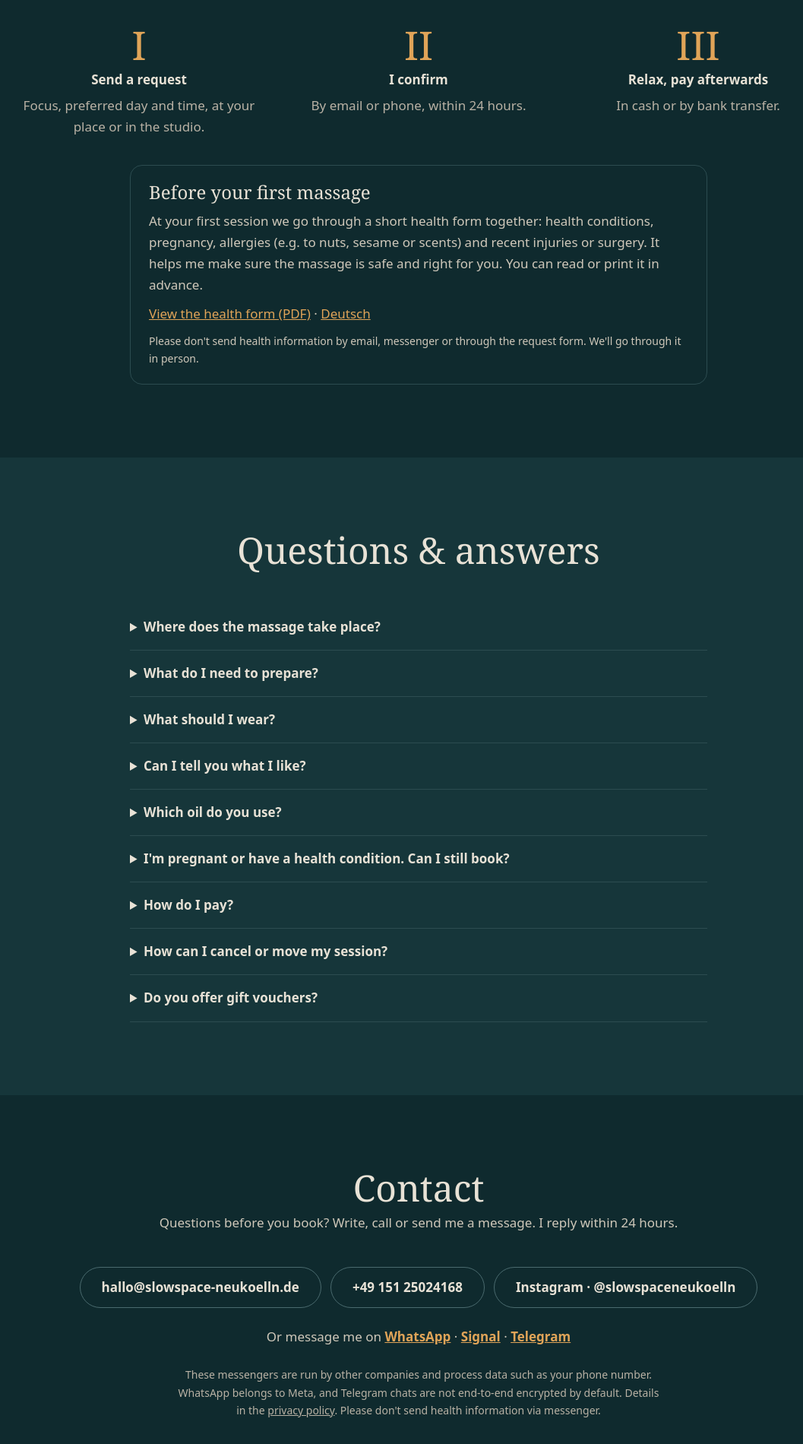
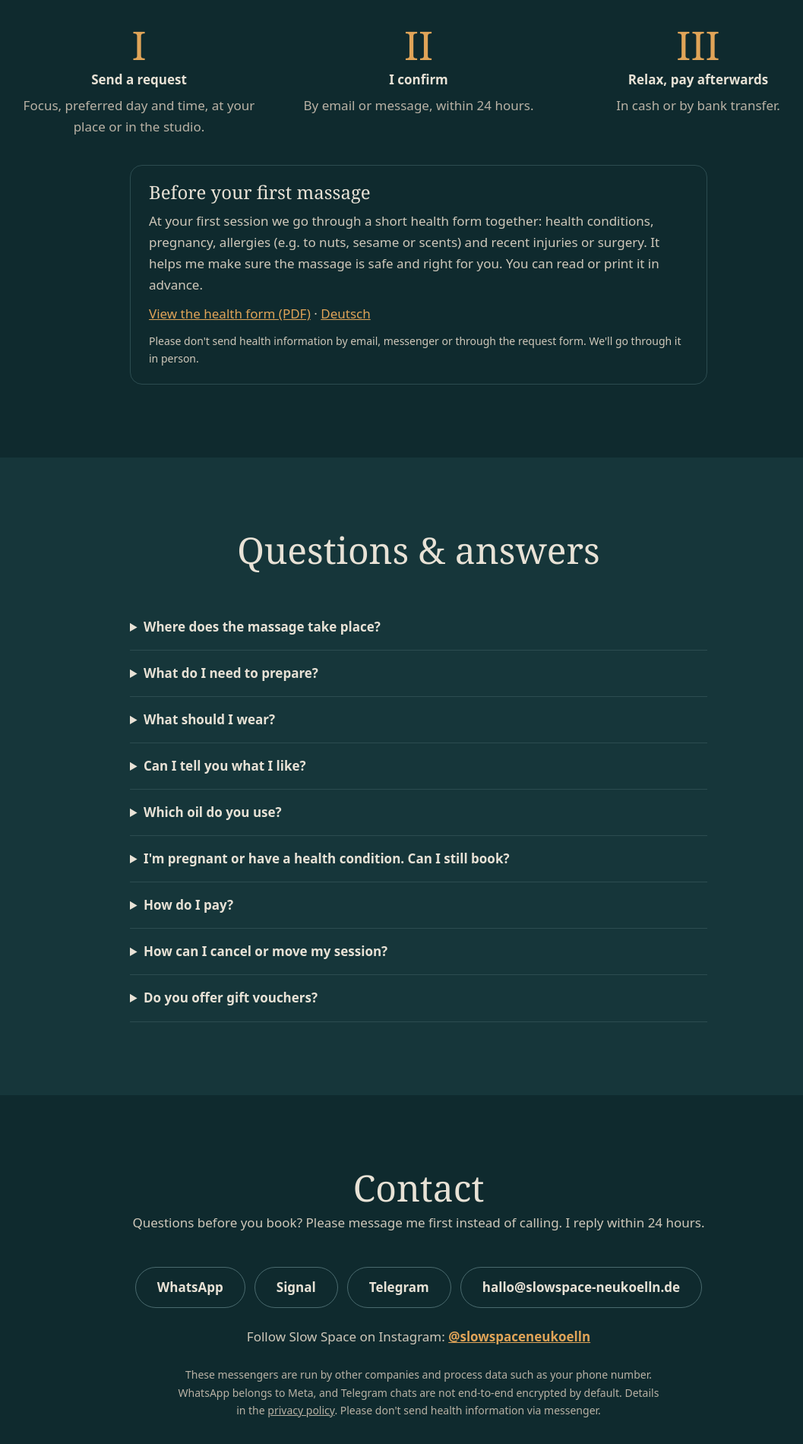
Before and after one commit to burhankirac/masaj_website_01, a plain HTML site: page index.html in a window 1280 px wide. Shown: the part 2880-4780 px from the top of the page at 76% size, without its empty margins (89-1146 px from the left). Drawn offline with Linux system fonts and the light colour scheme; a web font is replaced by a local one.

Commit message:
Contact: message first, no call button; messengers as buttons, Instagram as follow line
Co-Authored-By: Claude Opus 5.5 <noreply@anthropic.com>
Claude-Session: https://claude.ai/code/session_01Bj3SLvBzWfoFWBSHJPLBgb

```diff
--- a/index.html
+++ b/index.html
@@ -113,7 +113,7 @@
         <div class="section-head"><h2>How booking works</h2></div>
         <ol class="steps">
         <li><span class="num" aria-hidden="true">I</span><strong>Send a request</strong><span>Focus, preferred day and time, at your place or in the studio.</span></li>
-        <li><span class="num" aria-hidden="true">II</span><strong>I confirm</strong><span>By email or phone, within 24 hours.</span></li>
+        <li><span class="num" aria-hidden="true">II</span><strong>I confirm</strong><span>By email or message, within 24 hours.</span></li>
         <li><span class="num" aria-hidden="true">III</span><strong>Relax, pay afterwards</strong><span>In cash or by bank transfer.</span></li>
         </ol>
         <div class="health-note">
@@ -135,7 +135,7 @@
           <details><summary>Which oil do you use?</summary><p>My standard is pure, unscented sweet almond oil. If you like, I can use a scented natural massage oil instead: a calming one with lavender, or a warm, floral one with ylang-ylang and bergamot. If you prefer a lighter, less oily feel, I can use a massage lotion that absorbs well and washes out easily. After the massage you'll have a fresh towel to remove any excess oil yourself. A light film may still remain, so it's best not to wear delicate clothes (e.g. silk) right afterwards. <strong>Please tell me when you book if you have a nut, sesame or other allergy, are sensitive to scents or essential oils, or are pregnant.</strong> I'll then use unscented, nut-free jojoba or grapeseed oil. For the face I use a separate, gentle face serum; if you have very sensitive facial skin, please let me know.</p></details>
           <details><summary>I'm pregnant or have a health condition. Can I still book?</summary><p>Please mention it when you book. At your first session we go through a short <a href="assets/docs/health-form.pdf" target="_blank" rel="noopener">health form</a> together. In some cases, such as fever, acute inflammation or recent surgery, a massage isn't possible or I adapt it. If you're unsure, ask your doctor first.</p></details>
           <details><summary>How do I pay?</summary><p>After the massage, in cash or by bank transfer. No VAT is charged (§ 19 UStG).</p></details>
-          <details><summary>How can I cancel or move my session?</summary><p>Free of charge up to 24 hours before, by email or phone. For later cancellations or if you're not there, 50 % of the price is due.</p></details>
+          <details><summary>How can I cancel or move my session?</summary><p>Free of charge up to 24 hours before, by email or message. For later cancellations or if you're not there, 50 % of the price is due.</p></details>
           <details><summary>Do you offer gift vouchers?</summary><p>Not for sale, but regular clients get one: after 4 visits you receive a free massage to give away. See <a href="#gifts">Come 4 times, give 1 away</a>.</p></details>
         </div>
       </div>
@@ -144,14 +144,15 @@
       <div class="wrap">
         <div class="section-head">
           <h2>Contact</h2>
-          <p>Questions before you book? Write, call or send me a message. I reply within 24 hours.</p>
+          <p>Questions before you book? Please message me first instead of calling. I reply within 24 hours.</p>
         </div>
         <div class="contact-links">
+          <a class="btn btn-ghost" href="https://wa.me/4915125024168" target="_blank" rel="noopener">WhatsApp</a>
+          <a class="btn btn-ghost" href="https://signal.me/#p/+4915125024168" target="_blank" rel="noopener">Signal</a>
+          <a class="btn btn-ghost" href="https://t.me/+4915125024168" target="_blank" rel="noopener">Telegram</a>
           <a class="btn btn-ghost" href="mailto:hallo@slowspace-neukoelln.de">hallo@slowspace-neukoelln.de</a>
-          <a class="btn btn-ghost" href="tel:+4915125024168">+49 151 25024168</a>
-          <a class="btn btn-ghost" href="https://www.instagram.com/slowspaceneukoelln/" target="_blank" rel="noopener">Instagram · @slowspaceneukoelln</a>
         </div>
-        <p class="center messengers">Or message me on <a href="https://wa.me/4915125024168" target="_blank" rel="noopener">WhatsApp</a> · <a href="https://signal.me/#p/+4915125024168" target="_blank" rel="noopener">Signal</a> · <a href="https://t.me/+4915125024168" target="_blank" rel="noopener">Telegram</a></p>
+        <p class="center messengers">Follow Slow Space on Instagram: <a href="https://www.instagram.com/slowspaceneukoelln/" target="_blank" rel="noopener">@slowspaceneukoelln</a></p>
         <p class="small center wa-note">These messengers are run by other companies and process data such as your phone number. WhatsApp belongs to Meta, and Telegram chats are not end-to-end encrypted by default. Details in the <a href="datenschutz.html">privacy policy</a>. Please don't send health information via messenger.</p>
       </div>
     </section>
```
Also changed, not shown: de/index.html (+7 -6 lines).
